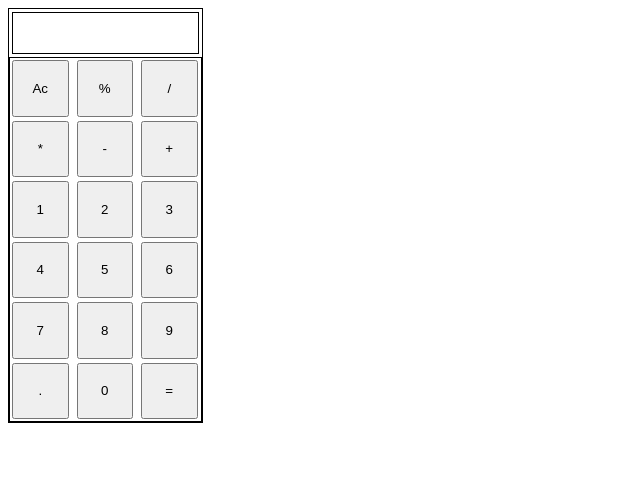
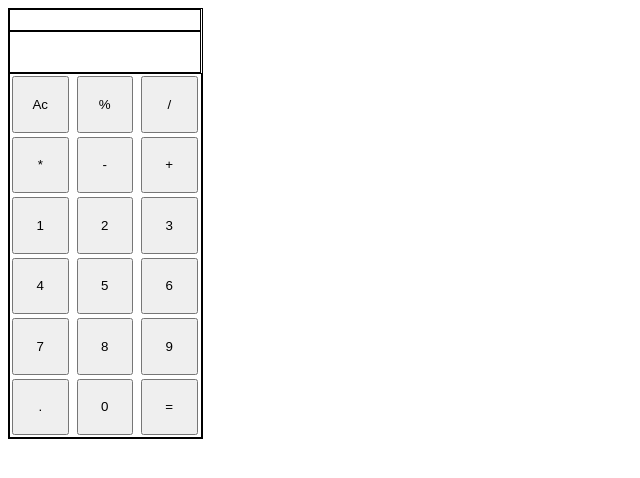
Before and after one commit to BaHGet/Calculator, a plain HTML site: page index.html in a window 1280 px wide. Shown: the whole page, without its empty margins (0-640 px from the left). Drawn offline with Linux system fonts and the light colour scheme.

Commit message:
many Edits To makt it more functiol

```diff
--- a/index.html
+++ b/index.html
@@ -10,7 +10,10 @@
 </head>
 <body>
     <div id="container">
-        <h1></h1>
+        <div id="screen">
+            <p></p>
+            <h1></h1>
+        </div>
         <div id="btn">
             <div id="btn1">
                 <button class="span_btn span_btn1" id="Ac" data-action="clear">Ac</button>
--- a/index.js
+++ b/index.js
@@ -1,5 +1,6 @@
 let btns = document.querySelector('#btn1');
 let screen = document.querySelector('h1');
+let SubScreen = document.querySelector('p');
 let past = 0;
 let currnt = 0;
 let operator = '';
@@ -18,31 +19,18 @@ btns.addEventListener('click', (event) =>{
     if(action === 'add' ||action === 'modul' ||action === 'subtract'
     ||action === 'multiply' ||action === 'divide')
     {
+
         past = screen.innerText;
+
         screen.innerText=null;
         operator =key;
+        SubScreen.innerText += past+operator;
     }
 
     act(action)
 });
 
-const calculate = (n1,operator,n2) =>{
-    let result = ''
-    if (operator === '+') {
-    result = parseFloat(n1) + parseFloat(n2)
-    } else if (operator === '-') {
-    result = parseFloat(n1) - parseFloat(n2)
-    } else if (operator === '*') {
-    result = parseFloat(n1) * parseFloat(n2)
-    } else if (operator === '/') {
-    result = parseFloat(n1) / parseFloat(n2)
-    }
-    else if (operator === '%') {
-        result = parseFloat(n1) % parseFloat(n2)
-        }
-    return result
-}
-
+// Make Action Function
 const act = (action) =>{
     if (action === 'decimal') {
         if(!screen.innerText.includes('.')){screen.textContent  += '.';}
@@ -53,13 +41,15 @@ const act = (action) =>{
     }
     if (action === 'calculate') {
         currnt =screen.innerText ;
+        SubScreen.innerText += currnt;
         screen.innerText=calculate(past,operator,currnt);
+        past = '';
     }
 
     if (!action) {
 
-screen.dataset.previousKey = 'number'
-}
+        screen.dataset.previousKey = 'number'
+    }
 
     if (action === 'decimal') {screen.dataset.previousKey = 'decimal'}
 
@@ -67,3 +57,22 @@ screen.dataset.previousKey = 'number'
 
     if (action === 'calculate') {screen.dataset.previousKeyType = 'calculate'}
 }
+
+// Calculate Function
+const calculate = (n1,operator,n2) =>{
+        let result = ''
+        if (operator === '+') {
+        result = parseFloat(n1) + parseFloat(n2)
+        } else if (operator === '-') {
+        result = parseFloat(n1) - parseFloat(n2)
+        } else if (operator === '*') {
+        result = parseFloat(n1) * parseFloat(n2)
+        } else if (operator === '/') {
+        result = parseFloat(n1) / parseFloat(n2)
+        }
+        else if (operator === '%') {
+            result = parseFloat(n1) % parseFloat(n2)
+            }
+            SubScreen.innerText = '';
+        return result
+}
--- a/style.css
+++ b/style.css
@@ -49,7 +49,7 @@
 h1{
     width:190px;
     height:40px;
-    margin:3px;
+    margin:0px;
     border:1.5px solid black;
 
     -webkit-touch-callout: none; /* iOS Safari */
@@ -59,3 +59,16 @@ h1{
         -ms-user-select: none; /* Internet Explorer/Edge */
             user-select: none;
 }
+p{
+    display:block;
+    width:190px;
+    height:20px;
+    margin:0px;
+    border:1.5px solid black;
+    -webkit-touch-callout: none; /* iOS Safari */
+    -webkit-user-select: none; /* Safari */
+     -khtml-user-select: none; /* Konqueror HTML */
+       -moz-user-select: none; /* Old versions of Firefox */
+        -ms-user-select: none; /* Internet Explorer/Edge */
+            user-select: none;
+}
```
